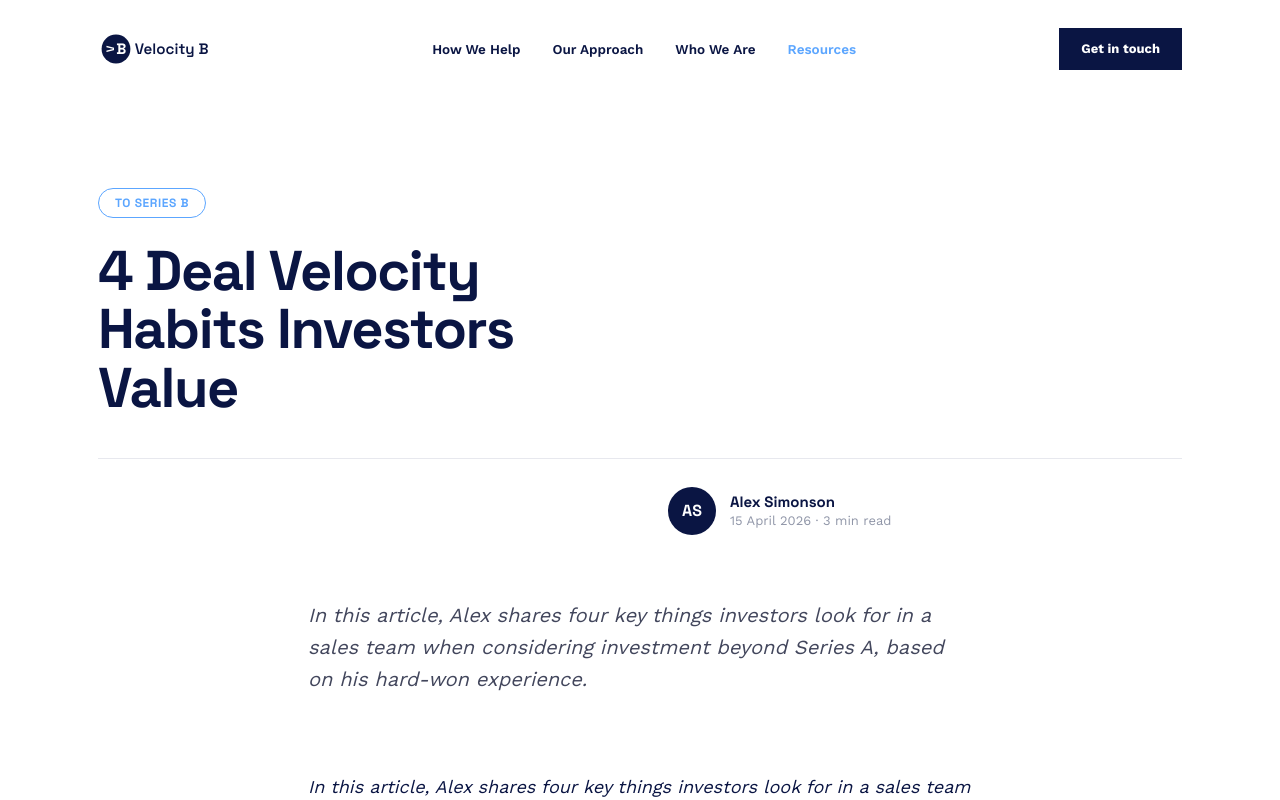
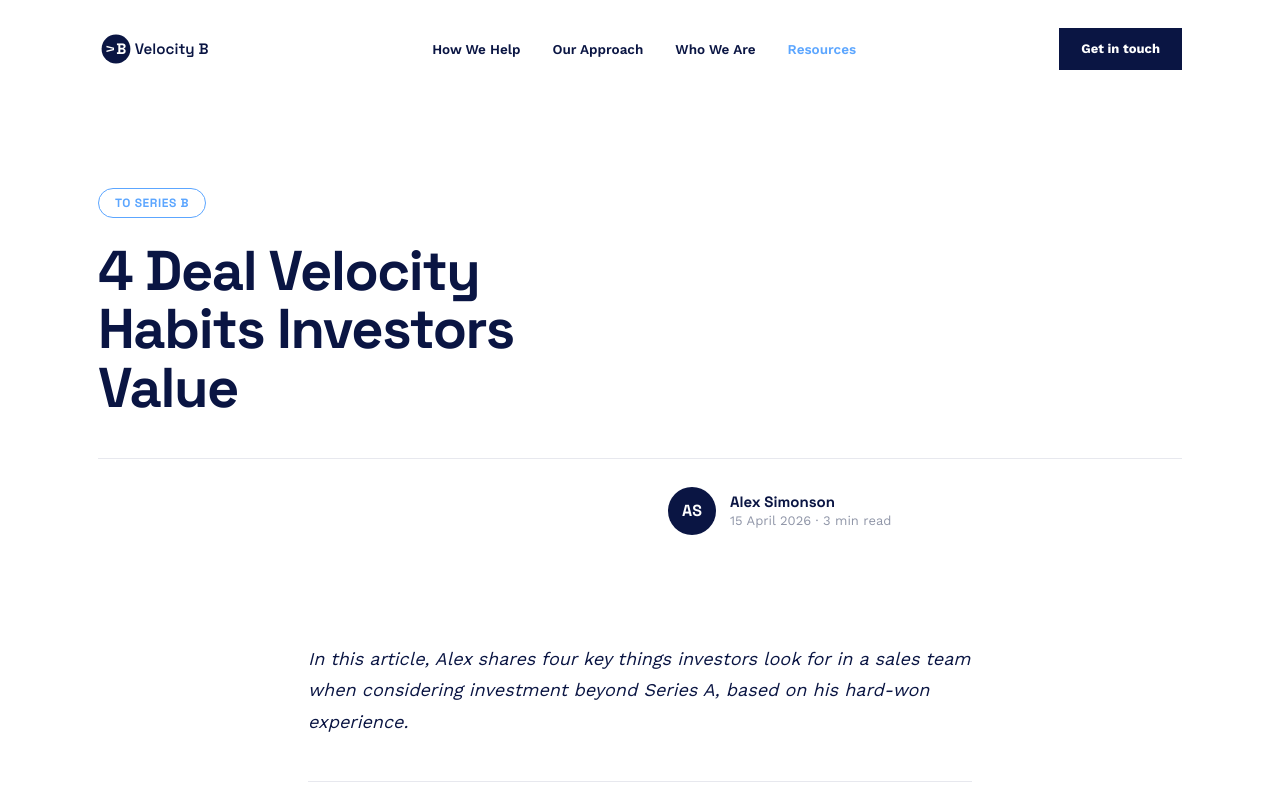
Before and after one commit to vb-iant/velocity-b, a Next.js app: page /blog/4-deal-velocity-habits-investors-value in a window 1280 px wide. Shown: the top 800 px of the page. Built offline with nearby package versions, Linux system fonts and the light colour scheme.

Commit message:
Remove duplicated excerpt/standfirst block from blog post hero

```diff
--- a/app/blog/[slug]/page.tsx
+++ b/app/blog/[slug]/page.tsx
@@ -82,14 +82,6 @@
             </div>
           </div>
         </div>
-      </section>
-
-      <section className="mx-auto max-w-[760px] px-12 pb-0 pt-8">
-        {post.frontmatter.excerpt && (
-          <p className="font-body text-xl italic leading-[1.6] text-[#42465c]">
-            {post.frontmatter.excerpt}
-          </p>
-        )}
       </section>
 
       {/* Body */}
```
